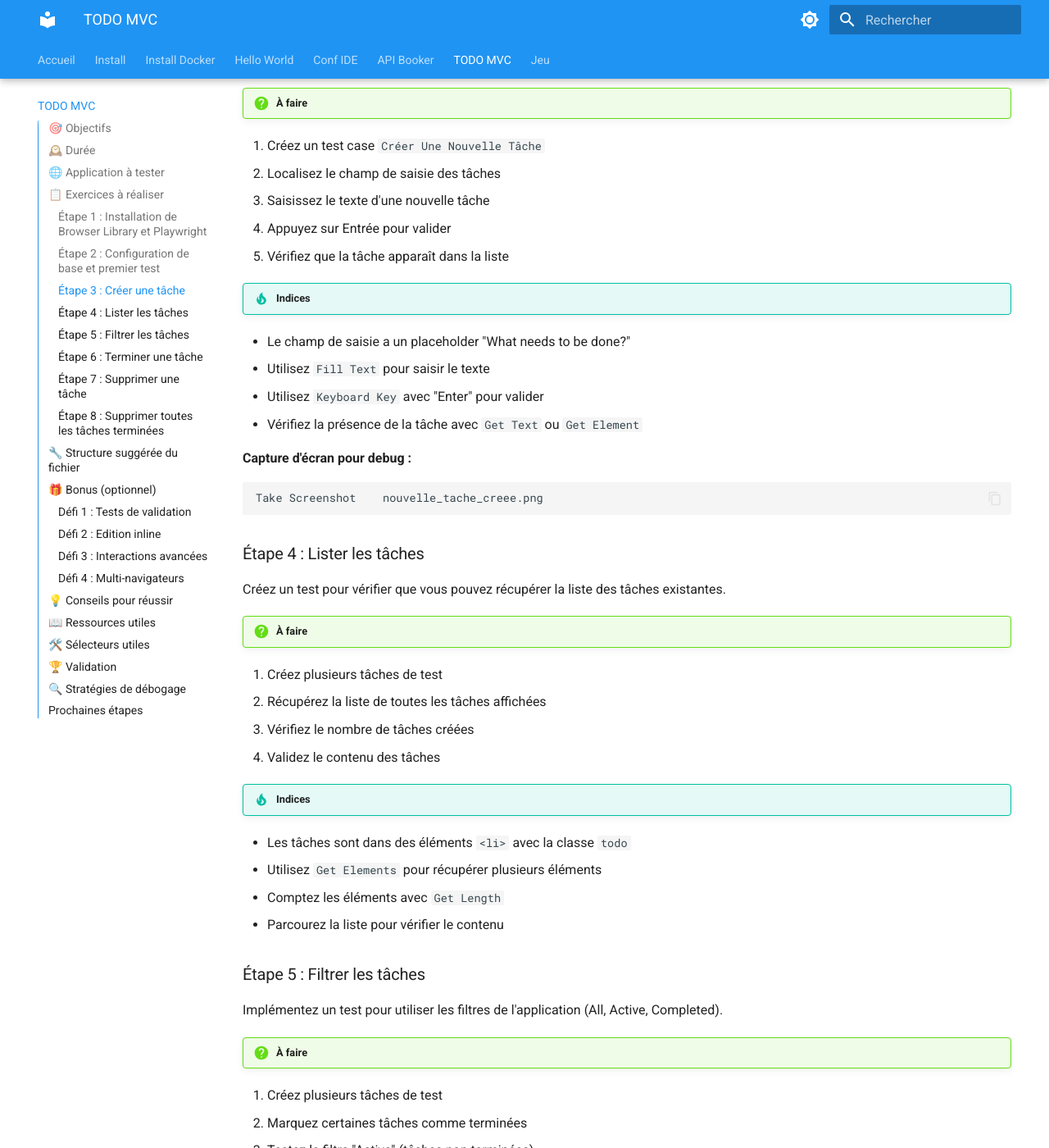
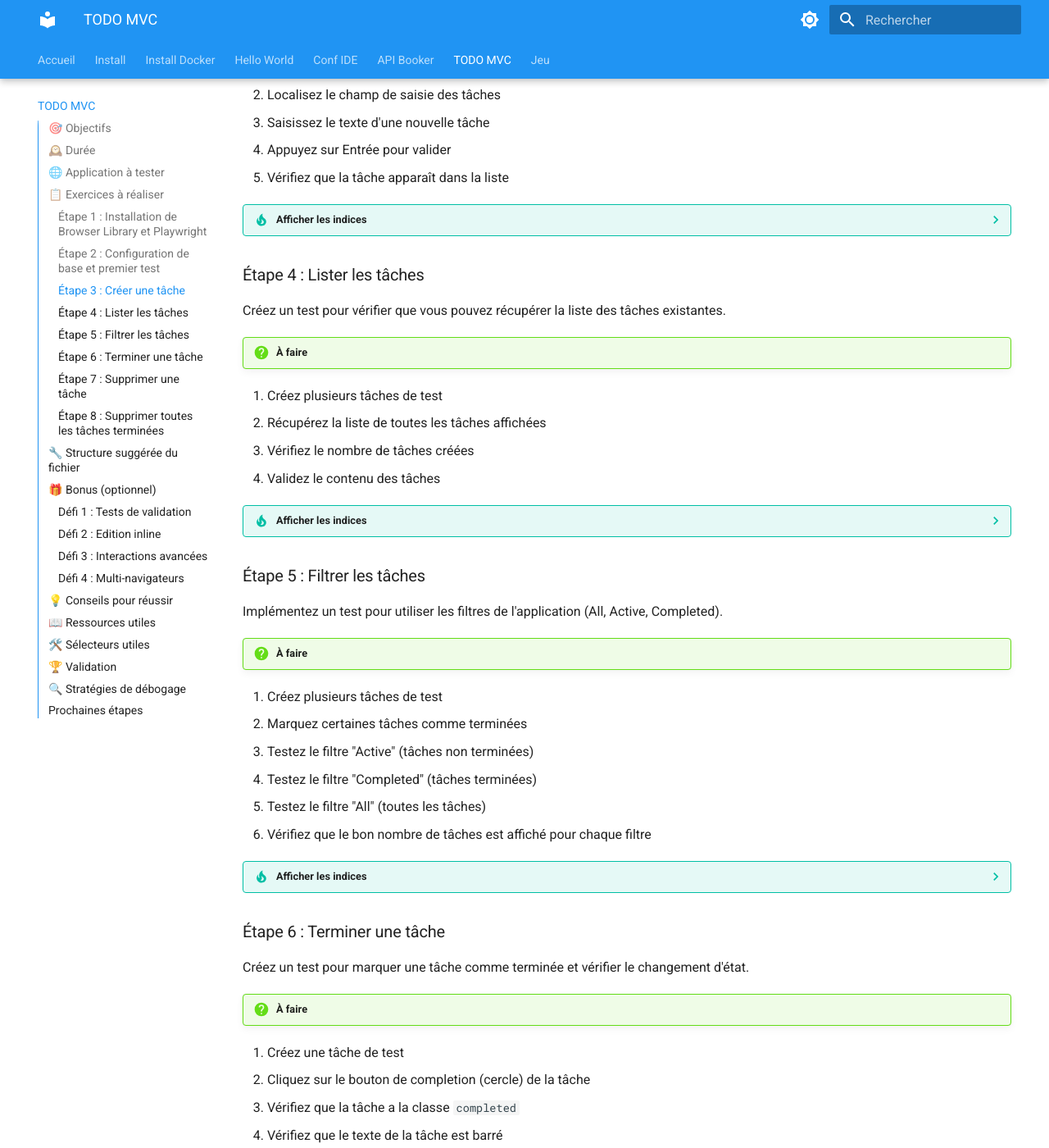
Before and after one commit to remi-picard/robot-codelab, an MkDocs documentation site: the page built from docs/todo-mvc.md, in a window 1280 px wide and 1400 px high, scrolled down 2286 px. Shown: the whole window at 82% size. Built offline with MkDocs 1.6.1 and Material for MkDocs 9.7.7, drawn with Linux system fonts in a browser that asks for light colours; some of the changed text lies outside the part shown.

Commit message:
Cache les indices

````diff
--- a/docs/todo-mvc.md
+++ b/docs/todo-mvc.md
@@ -40,8 +40,7 @@ Votre première mission est d'installer les outils nécessaires pour l'automatis
 1. Installez Browser Library dans votre environnement virtuel
 2. Installez les navigateurs Playwright
 
-    **Indices :**
-
+??? tip "Afficher les indices"
     - Utilisez `pip install robotframework-browser`
     - Exécutez `rfbrowser init` après l'installation
 
@@ -73,8 +72,8 @@ Créez un fichier `todo_mvc.robot` avec la structure de base.
 # Vos mots-clés personnalisés iront ici
 ```
 
-!!! tip "Indices"
-- Utilisez `New Page` pour initialiser le navigateur
+??? tip "Afficher les indices"
+    - Utilisez `New Page` pour initialiser le navigateur
 
 ### Étape 3 : Créer une tâche
 
@@ -87,16 +86,11 @@ Implémentez un test pour ajouter une nouvelle tâche à la liste.
 4. Appuyez sur Entrée pour valider
 5. Vérifiez que la tâche apparaît dans la liste
 
-!!! tip "Indices"
-- Le champ de saisie a un placeholder "What needs to be done?"
-- Utilisez `Fill Text` pour saisir le texte
-- Utilisez `Keyboard Key` avec "Enter" pour valider
-- Vérifiez la présence de la tâche avec `Get Text` ou `Get Element`
-
-**Capture d'écran pour debug :**
-```robot
-Take Screenshot    nouvelle_tache_creee.png
-```
+??? tip "Afficher les indices"
+    - Le champ de saisie a un placeholder "What needs to be done?"
+    - Utilisez `Fill Text` pour saisir le texte
+    - Utilisez `Keyboard Key` avec "Enter" pour valider
+    - Vérifiez la présence de la tâche avec `Get Text` ou `Get Element`
 
 ### Étape 4 : Lister les tâches
 
@@ -108,11 +102,11 @@ Créez un test pour vérifier que vous pouvez récupérer la liste des tâches e
 3. Vérifiez le nombre de tâches créées
 4. Validez le contenu des tâches
 
-!!! tip "Indices"
-- Les tâches sont dans des éléments `<li>` avec la classe `todo`
-- Utilisez `Get Elements` pour récupérer plusieurs éléments
-- Comptez les éléments avec `Get Length`
-- Parcourez la liste pour vérifier le contenu
+??? tip "Afficher les indices"
+    - Les tâches sont dans des éléments `<li>` avec la classe `todo`
+    - Utilisez `Get Elements` pour récupérer plusieurs éléments
+    - Comptez les éléments avec `Get Length`
+    - Parcourez la liste pour vérifier le contenu
 
 ### Étape 5 : Filtrer les tâches
 
@@ -126,11 +120,11 @@ Implémentez un test pour utiliser les filtres de l'application (All, Active, Co
 5. Testez le filtre "All" (toutes les tâches)
 6. Vérifiez que le bon nombre de tâches est affiché pour chaque filtre
 
-!!! tip "Indices"
-- Les filtres sont des liens en bas de l'application
-- Une tâche est marquée comme terminée en cliquant sur le cercle à gauche
-- Les tâches terminées ont la classe CSS `completed`
-- Utilisez `Click` pour interagir avec les filtres
+??? tip "Afficher les indices"
+    - Les filtres sont des liens en bas de l'application
+    - Une tâche est marquée comme terminée en cliquant sur le cercle à gauche
+    - Les tâches terminées ont la classe CSS `completed`
+    - Utilisez `Click` pour interagir avec les filtres
 
 ### Étape 6 : Terminer une tâche
 
@@ -143,15 +137,10 @@ Créez un test pour marquer une tâche comme terminée et vérifier le changemen
 4. Vérifiez que le texte de la tâche est barré
 5. Testez également le "dé-marquage" d'une tâche terminée
 
-!!! tip "Indices"
-- Le bouton de completion est un `input[type="checkbox"]`
-- Une tâche terminée a un style `text-decoration: line-through`
-- Utilisez des assertions sur les classes CSS ou les styles
-
-**Debug avec capture d'écran :**
-```robot
-Take Screenshot    tache_terminee.png
-```
+??? tip "Afficher les indices"
+    - Le bouton de completion est un `input[type="checkbox"]`
+    - Une tâche terminée a un style `text-decoration: line-through`
+    - Utilisez des assertions sur les classes CSS ou les styles
 
 ### Étape 7 : Supprimer une tâche
 
@@ -164,11 +153,11 @@ Implémentez un test pour supprimer une tâche individuelle.
 4. Vérifiez que la tâche a disparu de la liste
 5. Vérifiez que le compteur de tâches a été mis à jour
 
-!!! tip "Indices"
-- Le bouton de suppression n'apparaît qu'au survol (`hover`)
-- Utilisez `Hover` pour déclencher l'affichage du bouton
-- Le bouton a généralement une classe comme `destroy`
-- Vérifiez l'absence avec des assertions négatives
+??? tip "Afficher les indices"
+    - Le bouton de suppression n'apparaît qu'au survol (`hover`)
+    - Utilisez `Hover` pour déclencher l'affichage du bouton
+    - Le bouton a généralement une classe comme `destroy`
+    - Vérifiez l'absence avec des assertions négatives
 
 ### Étape 8 : Supprimer toutes les tâches terminées
 
@@ -181,10 +170,10 @@ Créez un test pour utiliser la fonction "Clear completed".
 4. Vérifiez que seules les tâches terminées ont été supprimées
 5. Vérifiez que les tâches actives restent présentes
 
-!!! tip "Indices"
-- Le bouton "Clear completed" n'apparaît que s'il y a des tâches terminées
-- Comptez les tâches avant et après l'opération
-- Vérifiez que les tâches restantes sont toutes actives
+??? tip "Afficher les indices"
+    - Le bouton "Clear completed" n'apparaît que s'il y a des tâches terminées
+    - Comptez les tâches avant et après l'opération
+    - Vérifiez que les tâches restantes sont toutes actives
 
 ## 🔧 Structure suggérée du fichier
 
@@ -263,12 +252,12 @@ Si vous terminez rapidement, essayez ces défis supplémentaires :
 # Capture d'écran pour debug
 Take Screenshot    debug_step_${TEST_NAME}.png
 
-    # Pause pour inspection manuelle
-    Pause Execution    Inspectez l'état current
+# Pause pour inspection manuelle
+Pause Execution    Inspectez l'état current
 
-    # Log des éléments trouvés
-    ${elements}=    Get Elements    css=.todo
-    Log    Nombre d'éléments trouvés: ${elements.length}
+# Log des éléments trouvés
+${elements}=    Get Elements    css=.todo
+Log    Nombre d'éléments trouvés: ${elements.length}
 ```
 
 !!! warning "Points d'attention"
````
Also changed, not shown: docs/api-booker.md (+18 -17 lines), docs/robot-flower-princess.md (+21 -20 lines).
